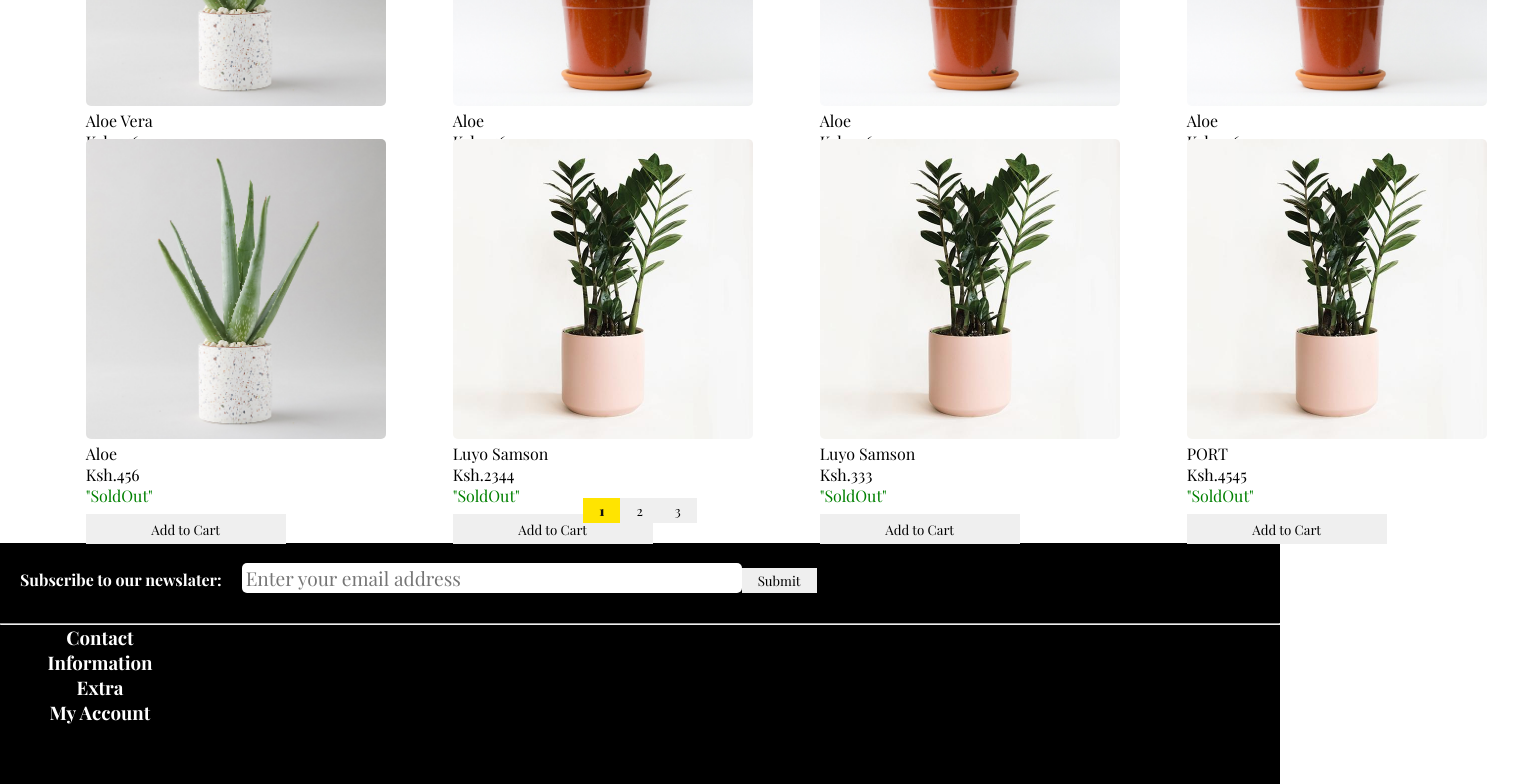
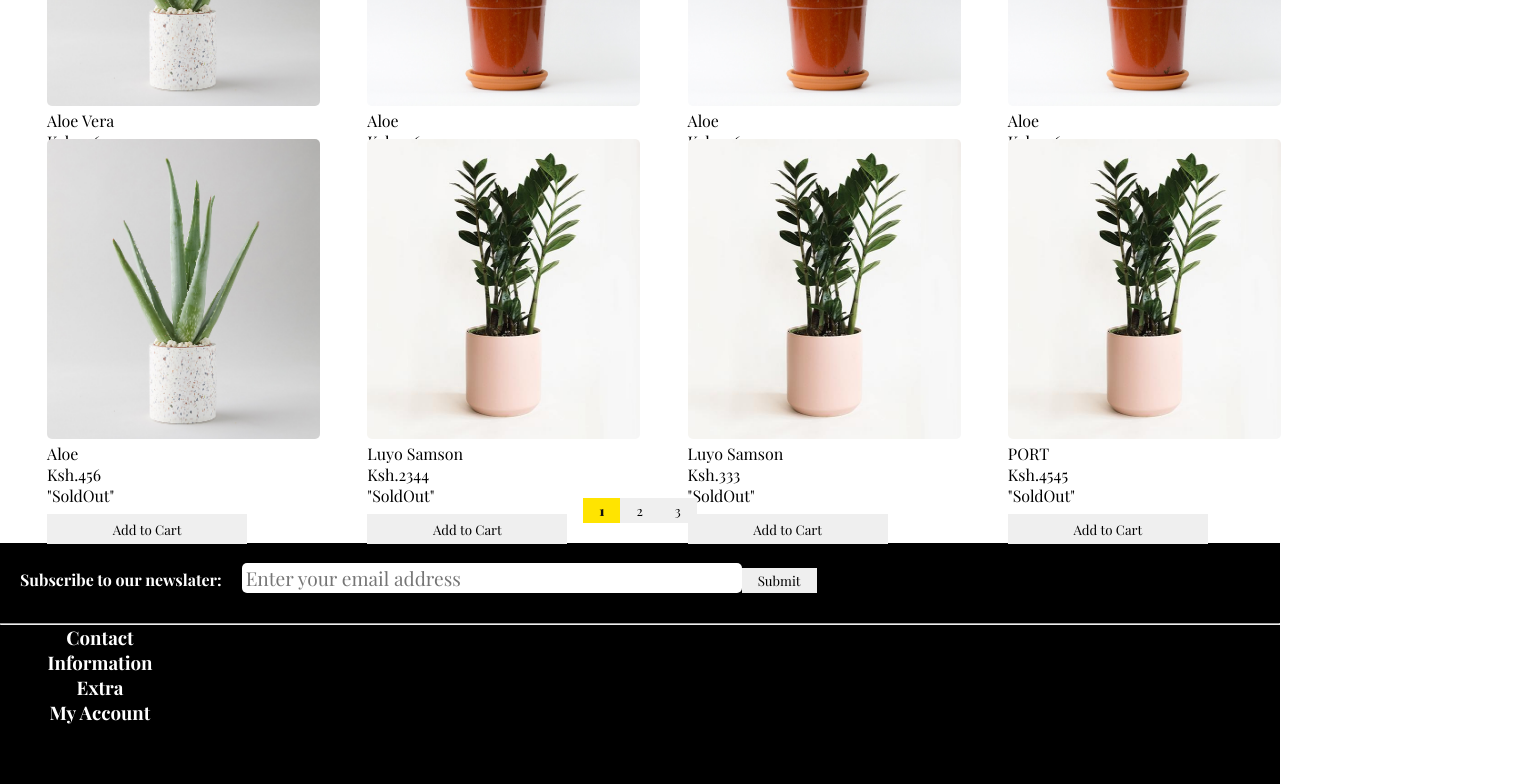
Before and after one commit to luyosamson/BlossomsStore, a React (Create React App) app: page /plantpage in a window 1280 px wide. Shown: the part 320-1104 px from the top of the page, 1517 px wide, since content can reach past the window. Built offline with nearby package versions, Linux system fonts and the light colour scheme; data requests are answered from the project's data file.

Commit message:
Styled plantcard

```diff
--- a/src/components/plantcard/Plantcard.css
+++ b/src/components/plantcard/Plantcard.css
@@ -1,22 +1,31 @@
 
- .card img {
-  width: 300px;
+.card {
+  width: 100%;
   height: 300px;
+
+
 }
-.card{
-  margin-left:50px;
+
+.card img {
+  width: 90%;
+  height: 300px;
+  margin-top: 5px;
+  margin-left: 5%;
+  border-radius: 5px;
 }
-/* .details{
-  display:flexbox;
-} */
-.card button{
+
+
+.card div {
+  display: flexbox;
+  margin-left: 5%;
+
+}
+
+div .itemName {
+  white-space: nowrap;
+}
+
+.card div button {
   width: 200px;
-  height:30px;
+  height: 30px;
 }
-.card button:hover{
-  background-color: gold;
-}
-.status{
-  font: bold;
-  color:green;
-}
```
